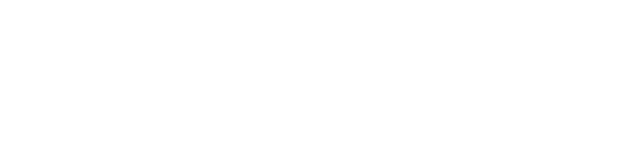
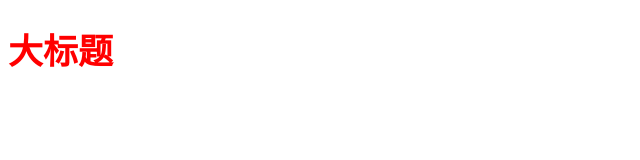
Before and after one commit to dgfdfgdgd/HJF, a plain HTML site: page index.html in a window 1280 px wide. Shown: the whole page, without its empty margins (0-640 px from the left). Drawn offline with Linux system fonts and the light colour scheme.

Commit message:
新增了index.js和index.css并修改了index.html

```diff
--- /dev/null
+++ b/index.css
@@ -0,0 +1,4 @@
+h1{
+    color: red;
+    font-size: 35px;;
+}
--- a/index.html
+++ b/index.html
@@ -4,9 +4,11 @@
     <meta charset="UTF-8">
     <meta http-equiv="X-UA-Compatible" content="IE=edge">
     <meta name="viewport" content="width=device-width, initial-scale=1.0">
+    <link rel="stylesheet" href="index.css">
     <title>Document</title>
 </head>
 <body>
-
+    <h1>大标题</h1>
+    <script src="index.js"></script>
 </body>
 </html>
```
Also changed, not shown: index.js (added).
